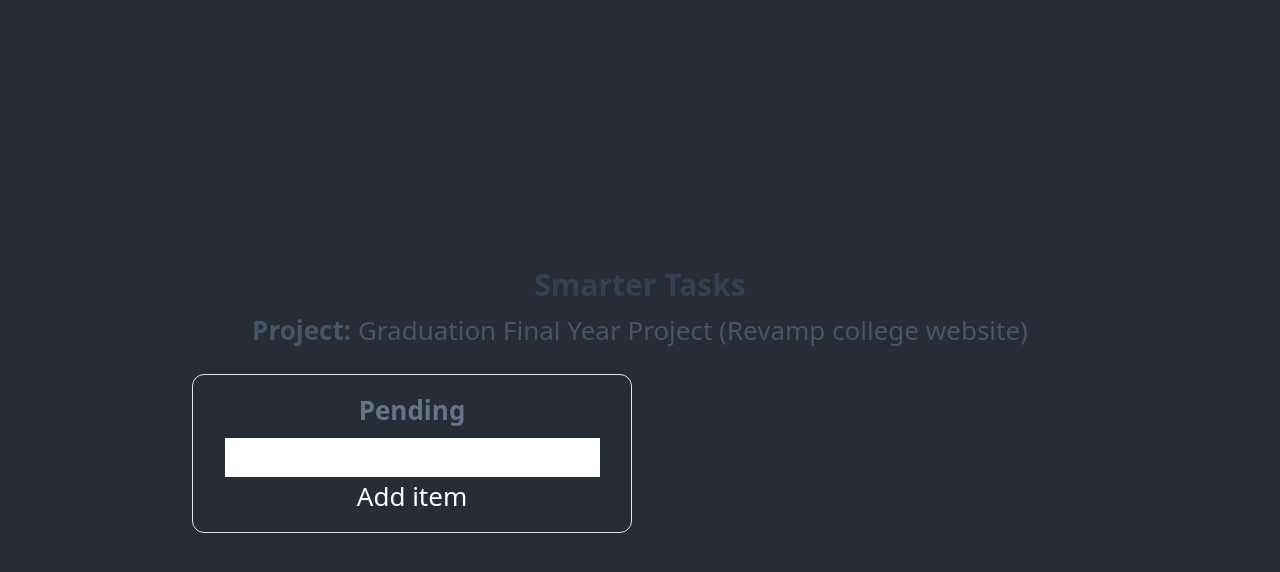
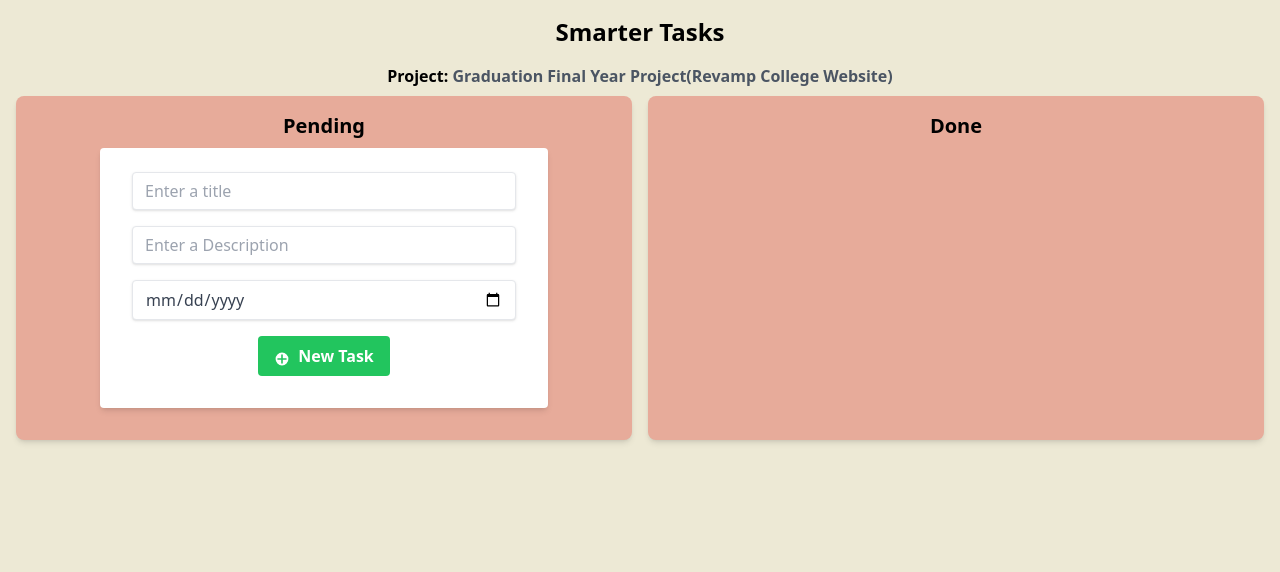
Before and after one commit to Saimall/wd301, a React (Create React App) app in the folder smarter-tasks/: page / in a window 1280 px wide. Shown: the top 572 px of the page. Built offline with nearby package versions, Linux system fonts and the light colour scheme.

Commit message:
Updated level-3 requirments

```diff
--- a/smarter-tasks/package.json
+++ b/smarter-tasks/package.json
@@ -39,5 +39,8 @@
       "last 1 firefox version",
       "last 1 safari version"
     ]
+  },
+  "devDependencies": {
+    "tailwindcss": "^3.3.1"
   }
 }
--- a/smarter-tasks/src/App.css
+++ b/smarter-tasks/src/App.css
@@ -13,16 +13,6 @@
   }
 }
 
-.App-header {
-  background-color: #282c34;
-  min-height: 100vh;
-  display: flex;
-  flex-direction: column;
-  align-items: center;
-  justify-content: center;
-  font-size: calc(10px + 2vmin);
-  color: white;
-}
 
 .App-link {
   color: #61dafb;
--- a/smarter-tasks/src/Task.tsx
+++ b/smarter-tasks/src/Task.tsx
@@ -2,15 +2,27 @@ import React from "react";
 import "./TaskCard.css";
 
 interface TaskProps{
-    title:string
+    title:string,
+    description:string,
+    dueDate:string
 }
 
 class Task extends React.Component<TaskProps>{
     render(){
         return(
-            <div className="TaskItem shadow-md border border-slate-100">
-            <h2 className="text-base font-bold my-1">{this.props.title}</h2>
-          </div>
+            <div className="bg-white rounded-lg shadow-md p-4 mb-2 TaskItem hover:bg-gray-200">
+
+        <h2 className="font-bold mb-2"> <span className="font-bold">Title : </span> {this.props.title}</h2>
+        <p className="text-gray-800 mb-2">
+          {" "}
+          <span className="font-bold">Description : </span>
+          {this.props.description}
+        </p>
+        <p className="text-gray-800 mb-2">
+          <span className="font-bold">Due On: </span>
+          {this.props.dueDate}
+        </p>
+      </div>
         )
     }
 
--- a/smarter-tasks/src/TaskApp.tsx
+++ b/smarter-tasks/src/TaskApp.tsx
@@ -16,36 +16,43 @@ class TaskApp extends React.Component<TaskAppProp, TaskAppState> {
         tasks: [],
       };
     }
-    addTask = (task: TaskItem) => {
+    addTask = (tasks: TaskItem) => {
         this.setState((state, props) => {
           return {
-            tasks: [...state.tasks, task],
+            tasks:[...state.tasks, tasks],
           };
         });
       };
 
     render() {
-        return <div>
-     <div className="container py-10 max-w-4xl mx-auto">
-        <h1 className="text-3xl mb-2 font-bold text-slate-700">
-          Smarter Tasks
-        </h1>
-        <h1 className="text-md mb-6 text-slate-600">
-          <span className="font-bold">Project: </span>
-          Graduation Final Year Project (Revamp college website)
-        </h1>
-        <div className="grid grid-cols-2 gap-4">
-          <div className="border border-slate-200 rounded-xl p-4">
-            <h1 className="text-slate-500 font-bold text-center mb-2">
-              Pending
-            </h1>
-            <TaskForm addTask={this.addTask} />
-            <TaskList tasks={this.state.tasks} />
-          </div>
+        return(
+           <div className="container mx-auto p-4">
+      <h1 className="text-2xl font-bold mb-4">Smarter Tasks</h1>
+      <h2 className="font-bold mb-2">
+        Project:{" "}
+        <span className="text-gray-600">
+          Graduation Final Year Project(Revamp College Website)
+        </span>
+      </h2>
+      <div className="flex justify-between">
+        <div className="w-1/2 mr-2 rounded-lg shadow-md p-4 mb-2 status">
+          <h3 className="text-xl font-bold mb-2">Pending</h3>
+        <TaskList tasks={this.state.tasks} />
+
+        <div>
+        <TaskForm addTask={this.addTask} />
+        </div>
+        </div>
+
+        <div className="w-1/2 ml-2 rounded-lg shadow-md p-4 mb-2 status">
+          <h1 className="text-xl font-bold mb-2">Done</h1>
+
         </div>
       </div>
-        </div>
-      }
+    </div>
+        )
+
+}
 }
 
 export default TaskApp;
--- a/smarter-tasks/src/TaskCard.css
+++ b/smarter-tasks/src/TaskCard.css
@@ -1,5 +1,7 @@
 .TaskItem {
-    /* border: 1px solid #DFDFDF; */
+    border: 1px solid;
     border-radius: 4px;
-    padding: 10
+    padding: 6px 8px;
+    margin-bottom: 6px;
+    background-color: #ede9d5;
   }
--- a/smarter-tasks/src/TaskForm.tsx
+++ b/smarter-tasks/src/TaskForm.tsx
@@ -7,6 +7,8 @@ interface TaskFormProps {
   }
 interface TaskFormState {
     title: string;
+    description:string;
+    dueDate:string
   }
 
 class TaskForm extends React.Component<TaskFormProps, TaskFormState>{
@@ -14,34 +16,71 @@ class TaskForm extends React.Component<TaskFormProps, TaskFormState>{
     constructor(props: TaskFormProps) {
         super(props);
         this.state = {
-          title: ""
+          title: "",
+          description:"",
+          dueDate:"",
         }
     }
 
     addTask: React.FormEventHandler<HTMLFormElement> = (event) => {
         event.preventDefault();
         const newTask = {
-          title: this.state.title
+          title: this.state.title,
+          description: this.state.description,
+          dueDate:this.state.dueDate,
         }
         this.props.addTask(newTask);
-        this.setState({ title:"" });
+        this.setState({ title:"" ,description:"",dueDate:" "});
       };
    titlechanged:React.ChangeEventHandler<HTMLInputElement>=(event)=>{
     console.log(`${event.target.value}`);
     this.setState({ title: event.target.value });
    }
+   descriptionchanged:React.ChangeEventHandler<HTMLInputElement>=(event)=>{
+    console.log(`${event.target.value}`);
+    this.setState({ description:event.target.value});
+   }
+   dueDatechanged:React.ChangeEventHandler<HTMLInputElement>=(event)=>{
+    console.log(`${event.target.value}`);
+    this.setState({ dueDate:event.target.value});
+   }
 
     render(){
         return(
-            <div>
-                <form onSubmit={this.addTask}>
-            <input type="text" value={this.state.title} onChange={this.titlechanged}/>
-            <button type="submit">Add item</button>
-          </form>
+            <div className="w-full max-w-md mx-auto">
+            <form className="bg-white shadow-md rounded px-8 pt-6 pb-8 mb-4" onSubmit={this.addTask}>
+              <div className="mb-4">
+                <input className="shadow appearance-none border rounded w-full py-2 px-3 text-gray-700 leading-tight focus:outline-none focus:shadow-outline" id="todoTitle" value={this.state.title} type="text" placeholder="Enter a title" onChange={this.titlechanged} required/>
+              </div>
+              <div className="mb-4">
+                <input className="shadow appearance-none border rounded w-full py-2 px-3 text-gray-700 leading-tight focus:outline-none focus:shadow-outline" id="todoDescription" value={this.state.description} type="text" placeholder="Enter a Description" onChange={this.descriptionchanged}/>
+              </div>
+              <div className="mb-4">
+                <input className="shadow appearance-none border rounded w-full py-2 px-3 text-gray-700 leading-tight focus:outline-none focus:shadow-outline" id="todoDueDate" value={this.state.dueDate} type="date" placeholder="select date" onChange={this.dueDatechanged} required/>
+              </div>
+              <div className="flex items-center justify-center">
+              <button className="bg-green-500 hover:bg-green-800 text-white font-bold py-2 px-4 rounded" id="addTaskButton">
+            <svg
+              xmlns="http://www.w3.org/2000/svg"
+              viewBox="0 0 20 20"
+              fill="currentColor"
+              className="inline-block h-4 w-4 align-text-bottom mr-2"
+            >
+              <path
+                fill-rule="evenodd"
+                d="M10 18a8 8 0 100-16 8 8 0 000 16zM9 9V5a1 1 0 112 0v4h4a1 1 0 110 2h-4v4a1 1 0 11-2 0v-4H5a1 1 0 110-2h4z"
+                clip-rule="evenodd"
+              />
+            </svg>
+            New Task
+          </button>
+              </div>
+            </form>
           </div>
+
         )
-    }
 
+}
 }
 
 export default TaskForm;
--- a/smarter-tasks/src/TaskList.tsx
+++ b/smarter-tasks/src/TaskList.tsx
@@ -13,8 +13,8 @@ interface State{
 class TaskList extends React.Component<Props,State>{
 
 render(){
-        return (this.props.tasks.map((task, idx) => (
-            <Task key={idx} title={task.title} />
+        return (this.props.tasks.map((task) => (
+            <Task title={task.title} description={task.description} dueDate={task.dueDate} />
           )));
         }
 }
--- a/smarter-tasks/src/types.ts
+++ b/smarter-tasks/src/types.ts
@@ -1,3 +1,5 @@
 export interface TaskItem{
-    title:string
+    title:string,
+    description:string,
+    dueDate:string
 }
```
Also changed, not shown: 1 other file (tests, documents, lock files or other folders).
